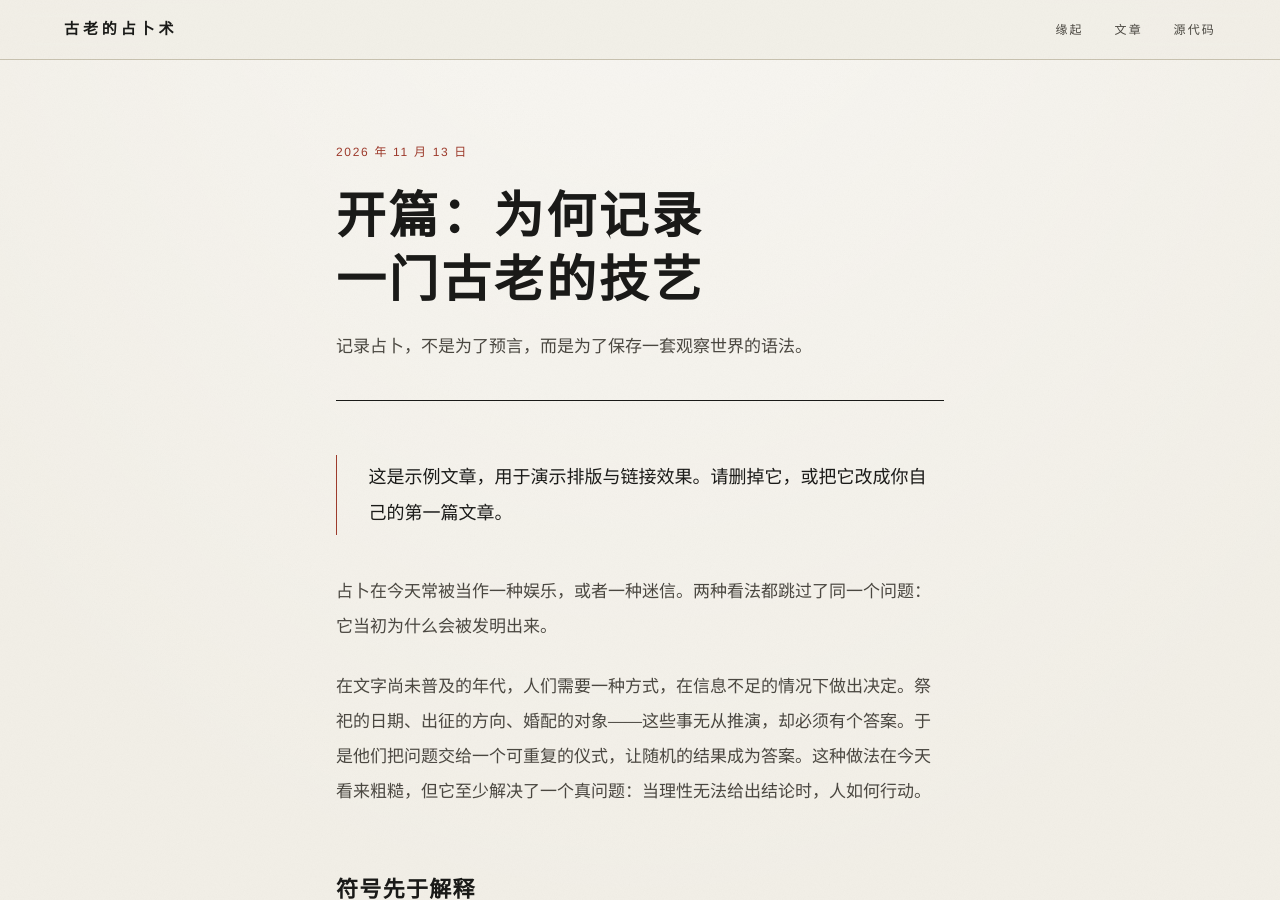
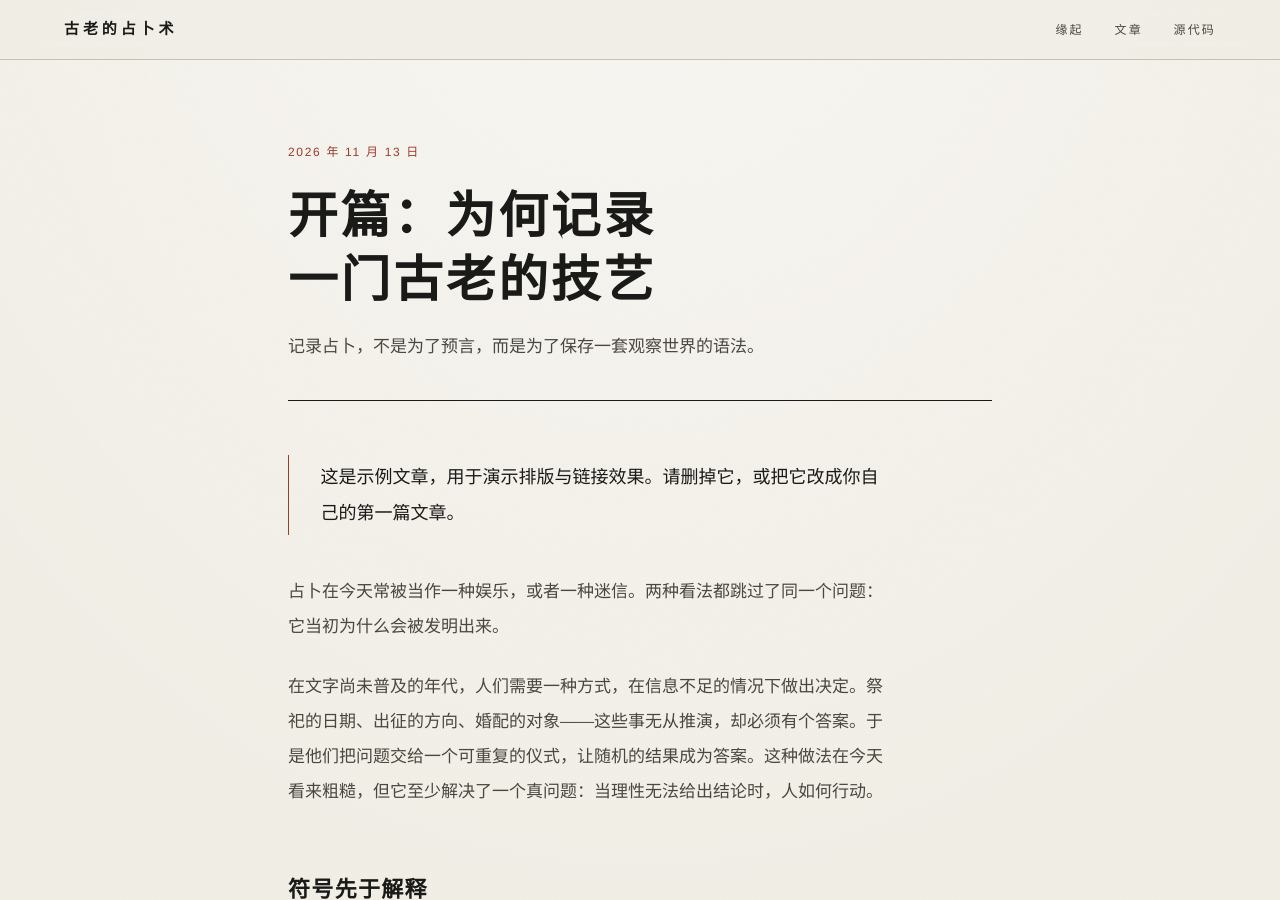
Before and after one commit to 13734795725zhao-rgb/ancient-divination, a Jekyll site: the page built from _posts/2026-11-13-kai-pian.md, in a window 1280 px wide and 900 px high. Built offline with Jekyll 4.4.1, drawn with Linux system fonts in a browser that asks for light colours.

Commit message:
版式：标题栏加宽至 44rem，正文栏左对齐

```diff
--- a/assets/css/style.css
+++ b/assets/css/style.css
@@ -450,15 +450,16 @@ img { max-width: 100%; height: auto; display: block; }
 }
 
 /* 文章页 -------------------------------------------------- */
+/* 标题栏比正文栏宽 6rem，左边缘对齐；长标题因此能落在更少、更完整的行上 */
 .post {
-  max-width: var(--maxw);
+  max-width: calc(44rem + var(--gutter) * 2);
   margin: 0 auto;
   padding: clamp(3rem, 9vh, 6.5rem) var(--gutter) clamp(4rem, 9vh, 7rem);
 }
 
 .post__head {
-  max-width: var(--measure);
-  margin: 0 auto clamp(2.5rem, 6vh, 4rem);
+  max-width: none;
+  margin: 0 0 clamp(2.5rem, 6vh, 4rem);
   padding-bottom: clamp(1.75rem, 4vh, 2.75rem);
   border-bottom: 1px solid var(--ink);
 }
@@ -487,7 +488,7 @@ img { max-width: 100%; height: auto; display: block; }
 
 .post__body {
   max-width: var(--measure);
-  margin: 0 auto;
+  margin: 0;
 }
 
 /* 首字下沉：仅当正文以段落开头时生效，避免落在章节中间的段落上 */
@@ -502,7 +503,7 @@ img { max-width: 100%; height: auto; display: block; }
 
 .post__foot {
   max-width: var(--measure);
-  margin: clamp(3rem, 8vh, 5rem) auto 0;
+  margin: clamp(3rem, 8vh, 5rem) 0 0;
   padding-top: 2rem;
   border-top: 1px solid var(--rule);
   display: flex;
```
